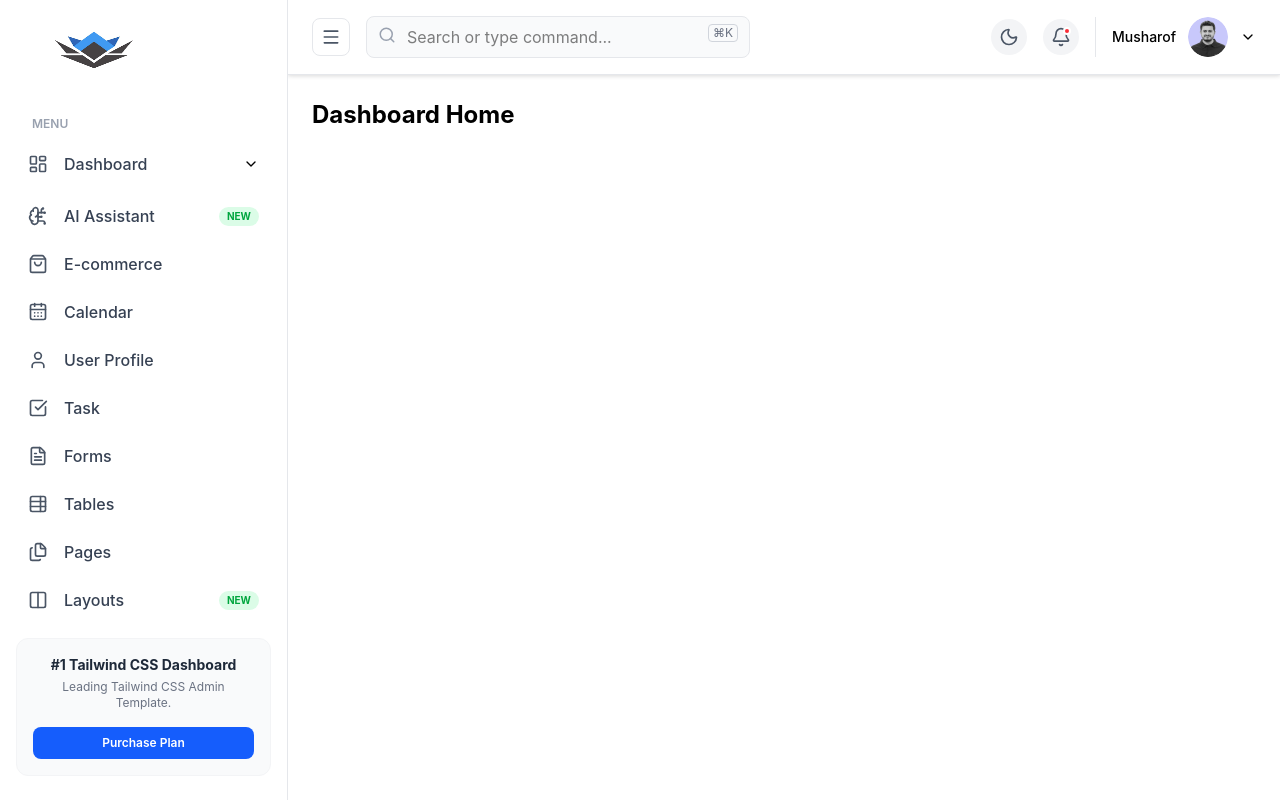
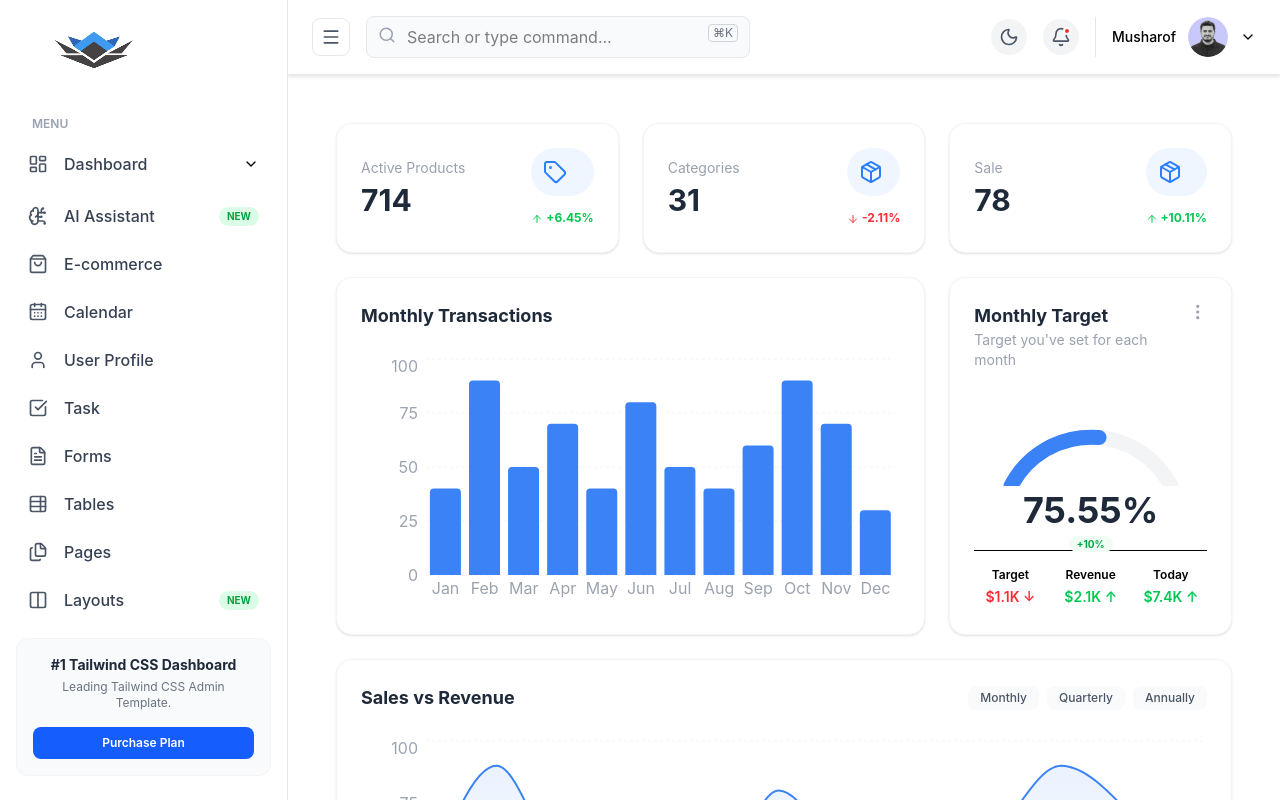
Before and after one commit to ahmadkhan24623-prog/Tail-Admin, a React (Vite) app: page / in a window 1280 px wide. Built offline with nearby package versions, Linux system fonts and the light colour scheme.

Commit message:
Commit add change route and add progress circle

```diff
--- a/src/AppRoutes.tsx
+++ b/src/AppRoutes.tsx
@@ -1,4 +1,3 @@
-// src/AppRoutes.tsx
 import { Routes, Route } from 'react-router-dom';
 import Ecommerce from './pages/Ecommerce';
 
@@ -7,8 +6,10 @@ const Placeholder = ({ title }: { title: string }) => <h1 className="text-2xl fo
 export const AppRoutes = () => {
  return (
     <Routes>
-      <Route path="/" element={<Placeholder title="Dashboard Home" />} />
+      <Route path="/" element={<Ecommerce />} />
+
       <Route path="/ecommerce" element={<Ecommerce />} />
+
       <Route path="/analytics" element={<Placeholder title="Analytics Page" />} />
     </Routes>
   );
--- a/src/pages/Ecommerce.tsx
+++ b/src/pages/Ecommerce.tsx
@@ -21,6 +21,8 @@ export default function Ecommerce() {
       <div className="grid grid-cols-1 sm:grid-cols-3 gap-6">
         <StatCard title="Active Products" value="714" trend="+6.45%" icon={<Tag size={24} className="text-blue-500" />} />
         <StatCard title="Categories" value="31" trend="-2.11%" icon={<Package size={24} className="text-blue-500" />} isNegative />
+        <StatCard title="Sale" value="78" trend="+10.11%" icon={<Package size={24} className="text-blue-500" />} />
+
       </div>
 
       {/* 2. MIDDLE SECTION */}
@@ -48,7 +50,7 @@ export default function Ecommerce() {
             </div>
             <MoreVertical size={20} className="text-gray-400 cursor-pointer" />
           </div>
-          <div className="relative flex justify-center py-4">
+          <div className="relative flex justify-center py-4 ">
             <svg className="w-full max-w-[200px] h-auto mb-12" viewBox="0 0 200 100">
               <path d="M 20 100 A 90 90 0 0 1 180 100" fill="none" stroke="#f3f4f6" strokeWidth="15" strokeLinecap="round" />
               <path d="M 20 100 A 90 90 0 0 1 180 100" fill="none" stroke="#3b82f6" strokeWidth="15" strokeLinecap="round"
```
